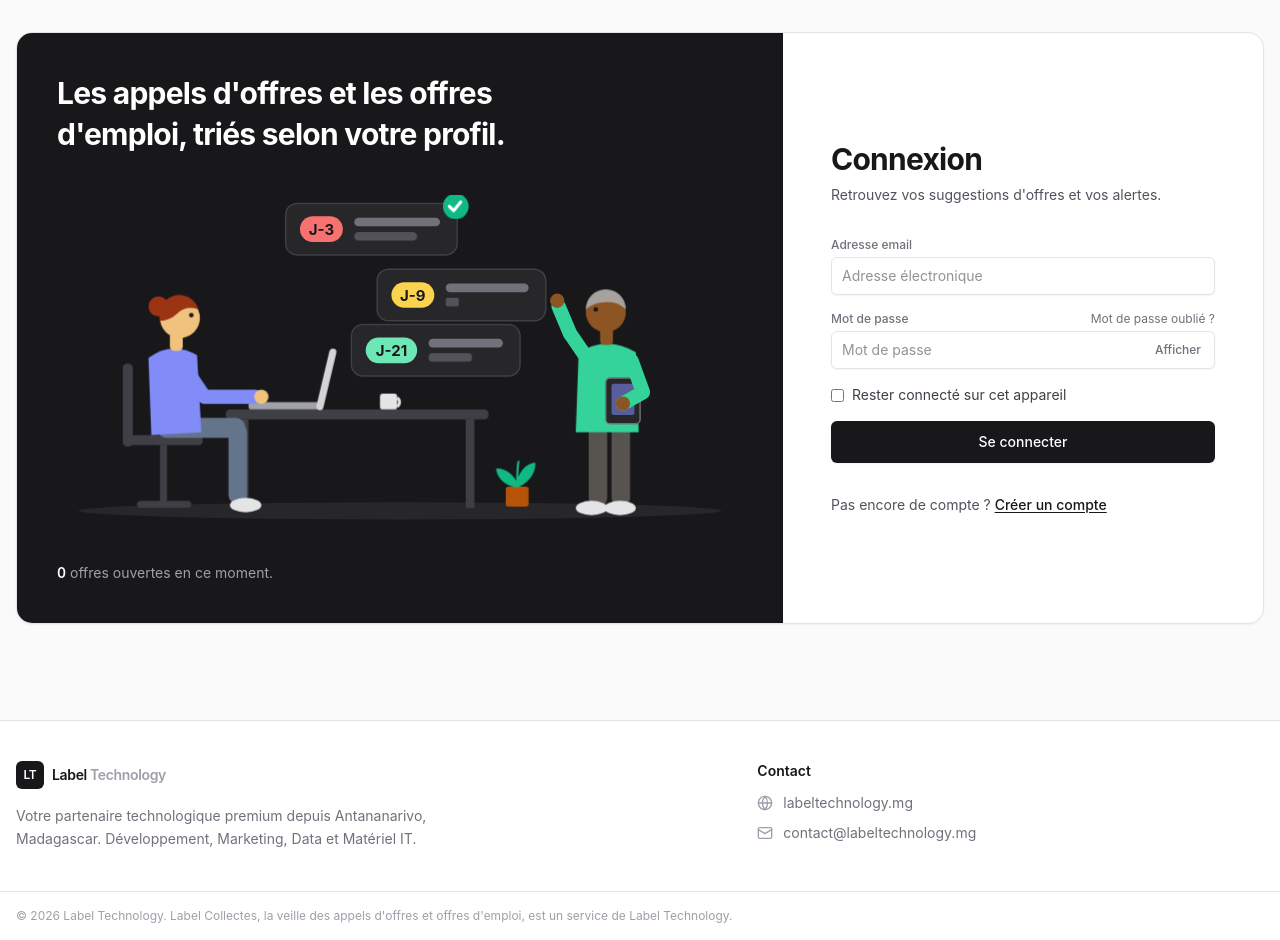
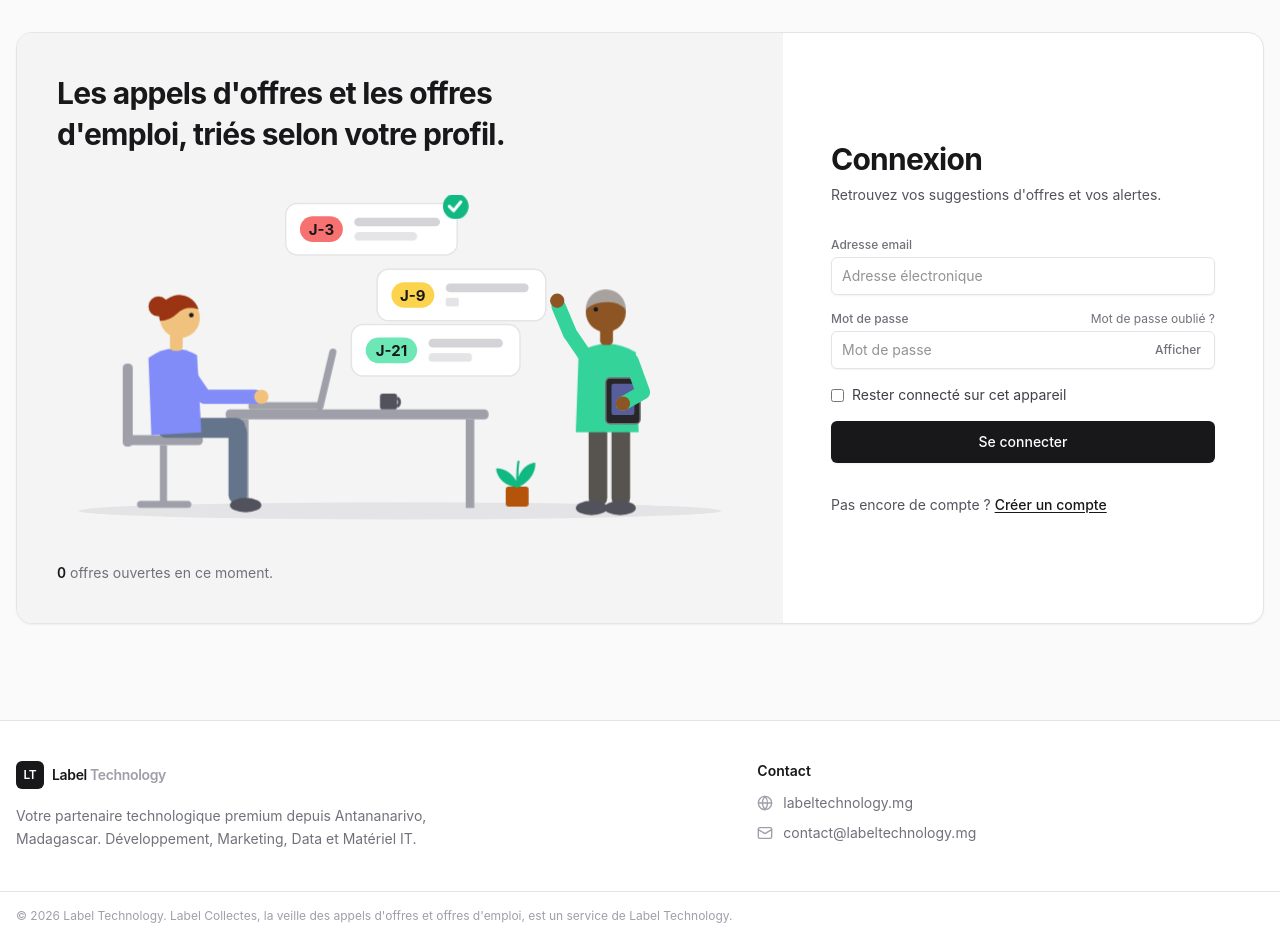
Before and after one commit to bry4ng4rrix/appels-offre, a Django app: page /comptes/login/?next=/offres/ in a window 1280 px wide. Shown: the part 59-999 px from the top of the page. Run offline with Django 5.2, Linux system fonts and the light colour scheme; data that the repository does not hold is empty; parts of the project's set-up code (start-up, migrations or seed data) failed here and were passed over; some libraries are stand-ins or nearby versions.

Commit message:
couleurs qui sui le theme

```diff
--- a/templates/offres/_illustration_equipe.html
+++ b/templates/offres/_illustration_equipe.html
@@ -1,42 +1,43 @@
 {% comment %}Illustration du panneau de connexion : une personne a son ordinateur, une autre
-montre les offres qui cloturent. Dessin maison (SVG), anime en CSS (styles.css, eq-*).{% endcomment %}
+montre les offres qui cloturent. Dessin maison (SVG), anime en CSS (styles.css, eq-*) ;
+le decor est en classes Tailwind pour suivre le theme clair / sombre.{% endcomment %}
 <svg class="illu-equipe block h-auto w-full" viewBox="0 0 480 230" role="img"
      aria-label="Deux personnes consultent des offres qui clôturent bientôt">
-  <ellipse cx="240" cy="221" rx="225" ry="6" fill="#27272a"/>
+  <ellipse cx="240" cy="221" rx="225" ry="6" class="fill-zinc-200 dark:fill-zinc-800"/>
 
   <!-- Offres flottantes -->
   <g class="eq-carte" style="--d: 0s">
-    <rect x="160" y="10" width="120" height="36" rx="8" fill="#27272a" stroke="#3f3f46"/>
+    <rect x="160" y="10" width="120" height="36" rx="8" class="fill-white stroke-zinc-200 dark:fill-zinc-800 dark:stroke-zinc-700"/>
     <rect x="170" y="19" width="30" height="18" rx="9" fill="#f87171"/>
     <text x="185" y="32" text-anchor="middle" font-size="10.5" font-weight="700" fill="#18181b">J-3</text>
-    <rect x="208" y="20" width="60" height="6" rx="3" fill="#71717a"/>
-    <rect class="eq-ligne" x="208" y="30" width="44" height="6" rx="3" fill="#52525b"/>
+    <rect x="208" y="20" width="60" height="6" rx="3" class="fill-zinc-300 dark:fill-zinc-500"/>
+    <rect class="eq-ligne fill-zinc-200 dark:fill-zinc-600" x="208" y="30" width="44" height="6" rx="3"/>
     <g class="eq-coche"><circle cx="279" cy="12" r="9" fill="#10b981"/>
       <path d="m274.5 12 3 3 5-6" fill="none" stroke="#fff" stroke-width="2.2" stroke-linecap="round" stroke-linejoin="round"/></g>
   </g>
   <g class="eq-carte" style="--d: -1.3s">
-    <rect x="224" y="52" width="118" height="36" rx="8" fill="#27272a" stroke="#3f3f46"/>
+    <rect x="224" y="52" width="118" height="36" rx="8" class="fill-white stroke-zinc-200 dark:fill-zinc-800 dark:stroke-zinc-700"/>
     <rect x="234" y="61" width="30" height="18" rx="9" fill="#fcd34d"/>
     <text x="249" y="74" text-anchor="middle" font-size="10.5" font-weight="700" fill="#18181b">J-9</text>
-    <rect x="272" y="62" width="58" height="6" rx="3" fill="#71717a"/>
-    <rect class="eq-ligne" style="animation-delay: -.8s" x="272" y="72" width="40" height="6" rx="3" fill="#52525b"/>
+    <rect x="272" y="62" width="58" height="6" rx="3" class="fill-zinc-300 dark:fill-zinc-500"/>
+    <rect class="eq-ligne fill-zinc-200 dark:fill-zinc-600" style="animation-delay: -.8s" x="272" y="72" width="40" height="6" rx="3"/>
   </g>
   <g class="eq-carte" style="--d: -2.6s">
-    <rect x="206" y="94" width="118" height="36" rx="8" fill="#27272a" stroke="#3f3f46"/>
+    <rect x="206" y="94" width="118" height="36" rx="8" class="fill-white stroke-zinc-200 dark:fill-zinc-800 dark:stroke-zinc-700"/>
     <rect x="216" y="103" width="36" height="18" rx="9" fill="#6ee7b7"/>
     <text x="234" y="116" text-anchor="middle" font-size="10.5" font-weight="700" fill="#18181b">J-21</text>
-    <rect x="260" y="104" width="52" height="6" rx="3" fill="#71717a"/>
-    <rect class="eq-ligne" style="animation-delay: -1.6s" x="260" y="114" width="36" height="6" rx="3" fill="#52525b"/>
+    <rect x="260" y="104" width="52" height="6" rx="3" class="fill-zinc-300 dark:fill-zinc-500"/>
+    <rect class="eq-ligne fill-zinc-200 dark:fill-zinc-600" style="animation-delay: -1.6s" x="260" y="114" width="36" height="6" rx="3"/>
   </g>
 
   <!-- Bureau, ordinateur, tasse ; plante au sol, sous les offres -->
-  <rect x="118" y="150" width="184" height="7" rx="3" fill="#3f3f46"/>
-  <rect x="128" y="157" width="6" height="62" fill="#3f3f46"/>
-  <rect x="286" y="157" width="6" height="62" fill="#3f3f46"/>
+  <rect x="118" y="150" width="184" height="7" rx="3" class="fill-zinc-400 dark:fill-zinc-700"/>
+  <rect x="128" y="157" width="6" height="62" class="fill-zinc-400 dark:fill-zinc-700"/>
+  <rect x="286" y="157" width="6" height="62" class="fill-zinc-400 dark:fill-zinc-700"/>
   <rect x="134" y="145" width="52" height="5" rx="2" fill="#a1a1aa"/>
-  <path d="M184 148 193 110" stroke="#d4d4d8" stroke-width="5" stroke-linecap="round"/>
-  <rect x="226" y="139" width="12" height="11" rx="2" fill="#e4e4e7"/>
-  <path d="M238 142a3.5 3.5 0 0 1 0 6" fill="none" stroke="#e4e4e7" stroke-width="2"/>
+  <path d="M184 148 193 110" class="stroke-zinc-400 dark:stroke-zinc-300" stroke-width="5" stroke-linecap="round"/>
+  <rect x="226" y="139" width="12" height="11" rx="2" class="fill-zinc-600 dark:fill-zinc-200"/>
+  <path d="M238 142a3.5 3.5 0 0 1 0 6" fill="none" class="stroke-zinc-600 dark:stroke-zinc-200" stroke-width="2"/>
 
   <g transform="translate(58 68)">
     <rect x="256" y="136" width="16" height="14" rx="2" fill="#b45309"/>
@@ -44,13 +45,13 @@ montre les offres qui cloturent. Dessin maison (SVG), anime en CSS (styles.css,
   </g>
 
   <!-- Personne assise, a l'ordinateur -->
-  <rect x="46" y="118" width="7" height="58" rx="3" fill="#3f3f46"/>
-  <rect x="46" y="168" width="56" height="7" rx="3" fill="#3f3f46"/>
-  <rect x="72" y="175" width="5" height="40" fill="#3f3f46"/>
-  <rect x="56" y="214" width="38" height="5" rx="2.5" fill="#3f3f46"/>
+  <rect x="46" y="118" width="7" height="58" rx="3" class="fill-zinc-400 dark:fill-zinc-700"/>
+  <rect x="46" y="168" width="56" height="7" rx="3" class="fill-zinc-400 dark:fill-zinc-700"/>
+  <rect x="72" y="175" width="5" height="40" class="fill-zinc-400 dark:fill-zinc-700"/>
+  <rect x="56" y="214" width="38" height="5" rx="2.5" class="fill-zinc-400 dark:fill-zinc-700"/>
   <rect x="70" y="156" width="62" height="14" rx="7" fill="#64748b"/>
   <rect x="120" y="160" width="13" height="56" rx="6" fill="#64748b"/>
-  <ellipse cx="132" cy="217" rx="11" ry="5" fill="#e4e4e7"/>
+  <ellipse cx="132" cy="217" rx="11" ry="5" class="fill-zinc-600 dark:fill-zinc-200"/>
   <path d="M64 114q16-12 34-2l3 54-35 2Z" fill="#818cf8"/>
   <rect x="79" y="96" width="9" height="13" rx="3" fill="#f1c27d"/>
   <circle cx="86" cy="86" r="14" fill="#f1c27d"/>
@@ -65,8 +66,8 @@ montre les offres qui cloturent. Dessin maison (SVG), anime en CSS (styles.css,
   <!-- Personne debout, montre les offres -->
   <rect x="372" y="160" width="13" height="58" rx="6" fill="#57534e"/>
   <rect x="388" y="160" width="13" height="58" rx="6" fill="#57534e"/>
-  <ellipse cx="374" cy="219" rx="11" ry="5" fill="#e4e4e7"/>
-  <ellipse cx="394" cy="219" rx="11" ry="5" fill="#e4e4e7"/>
+  <ellipse cx="374" cy="219" rx="11" ry="5" class="fill-zinc-600 dark:fill-zinc-200"/>
+  <ellipse cx="394" cy="219" rx="11" ry="5" class="fill-zinc-600 dark:fill-zinc-200"/>
   <path d="M365 110q20-12 40 0l2 56h-44Z" fill="#34d399"/>
   <rect x="380" y="92" width="9" height="13" rx="3" fill="#8d5524"/>
   <g class="eq-tete">
--- a/templates/offres/_tableau_echeances.html
+++ b/templates/offres/_tableau_echeances.html
@@ -1,11 +1,11 @@
-{% load humanize %}<section class="flex h-full flex-col bg-zinc-900 p-7 text-zinc-100 sm:p-10 dark:bg-zinc-950/60" aria-labelledby="titre-vitrine">
-  <h2 id="titre-vitrine" class="max-w-md text-2xl font-bold leading-snug tracking-tight text-white text-balance sm:text-3xl">
+{% load humanize %}<section class="flex h-full flex-col bg-zinc-100 p-7 text-zinc-900 sm:p-10 dark:bg-zinc-950/60 dark:text-zinc-100" aria-labelledby="titre-vitrine">
+  <h2 id="titre-vitrine" class="max-w-md text-2xl font-bold leading-snug tracking-tight text-balance sm:text-3xl">
     Les appels d'offres et les offres d'emploi, triés selon votre profil.
   </h2>
 
   <div class="flex flex-1 items-center justify-center py-6">{% include "offres/_illustration_equipe.html" %}</div>
 
-  <p class="text-sm text-zinc-400">
-    <strong class="font-semibold tabular-nums text-white">{{ total|intcomma }}</strong> offre{{ total|pluralize }} ouverte{{ total|pluralize }} en ce moment.
+  <p class="text-sm text-zinc-500 dark:text-zinc-400">
+    <strong class="font-semibold tabular-nums text-zinc-900 dark:text-white">{{ total|intcomma }}</strong> offre{{ total|pluralize }} ouverte{{ total|pluralize }} en ce moment.
   </p>
 </section>
```
